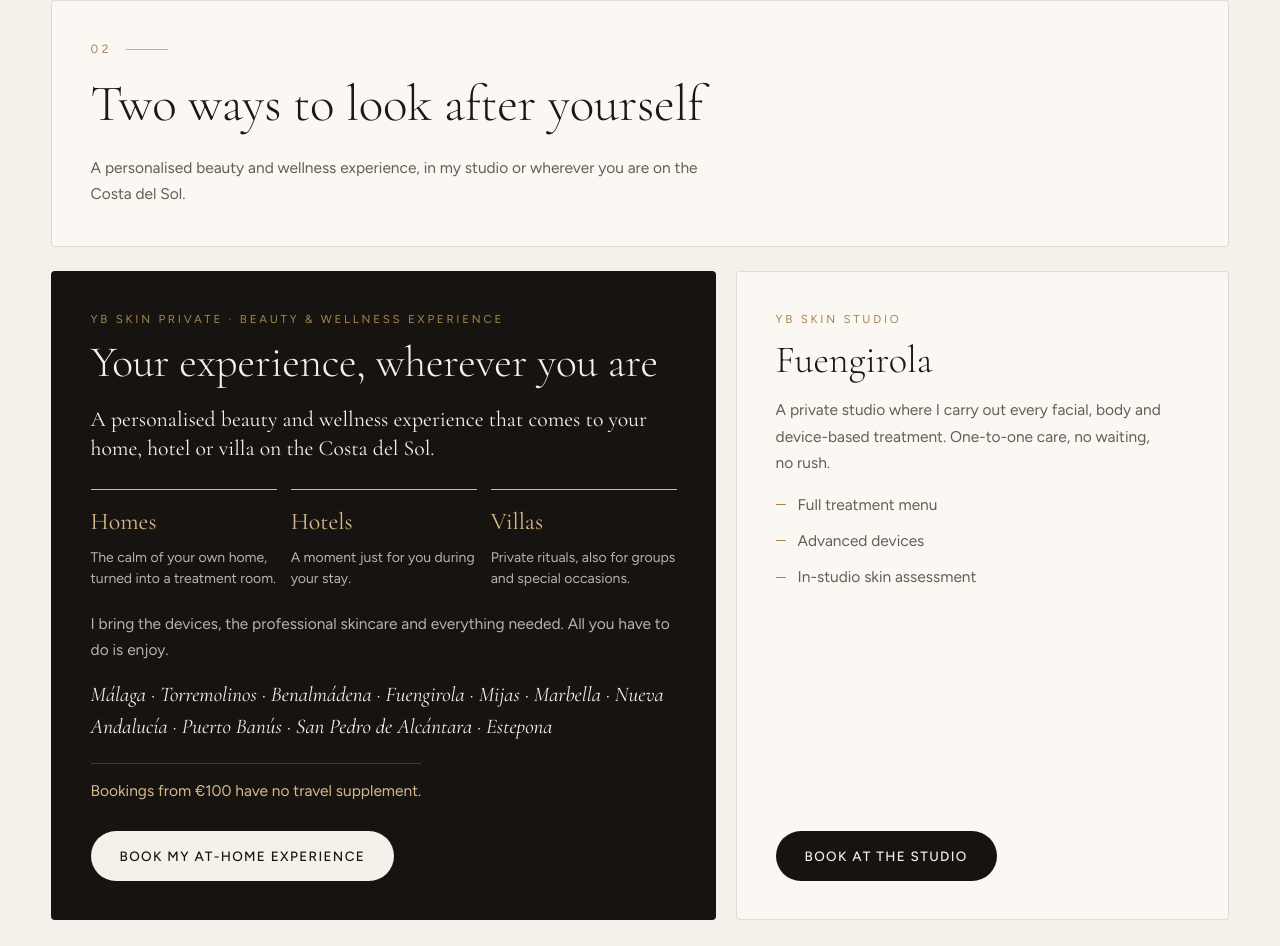
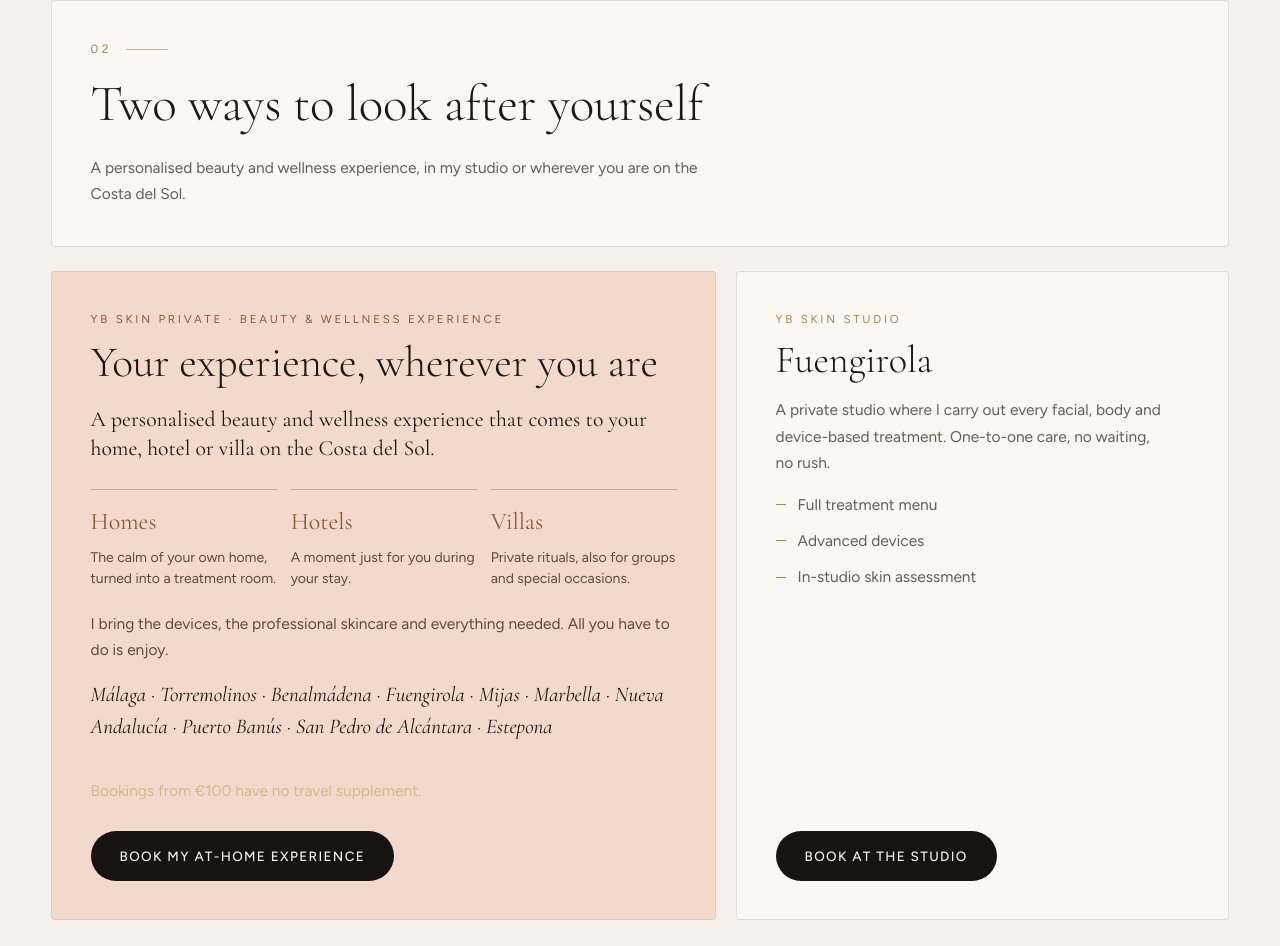
Before and after one commit to Biron-ops/yamila-burgos-skin, a plain HTML site: page index.html in a window 1280 px wide. Shown: the part 1854-2800 px from the top of the page. Drawn offline with nearby package versions, Linux system fonts and the light colour scheme.

Commit message:
Men sin fondo negro; experiencia a domicilio en salmon suave
Co-Authored-By: Claude Opus 5.5 <noreply@anthropic.com>

```diff
--- a/estilo.css
+++ b/estilo.css
@@ -503,3 +503,11 @@ body::after { content: none; }
   .menu-aberto .topo .menu-btn span { background: var(--texto); }
   .hero .botao:not(.botao--linha) { background: #d9bb86; color: var(--escuro); }
 }
+
+/* Experiencia a domicilio: salmón suave (2026-11-17) */
+.modalidade--private { background: #f3d9cc; color: var(--texto); border-color: rgb(28 24 21 / .08); }
+.modalidade--private p, .private-lugares span { color: #5e4a40; }
+.modalidade--private .private-lema, .modalidade--private .zonas { color: var(--texto) !important; }
+.modalidade--private .modalidade-tag { color: #8a5a3c; }
+.private-lugares li { border-top-color: rgb(138 90 60 / .35); }
+.private-lugares strong { color: #8a5a3c; }
--- a/index.html
+++ b/index.html
@@ -108,7 +108,7 @@
         <p data-i18n="mod.dom2">Llevo la aparatología, la cosmética profesional y todo lo necesario. Tú solo tienes que disfrutar.</p>
         <p class="zonas">Málaga · Torremolinos · Benalmádena · Fuengirola · Mijas · Marbella · Nueva Andalucía · Puerto Banús · San Pedro de Alcántara · Estepona</p>
         <p class="sello" data-i18n="mod.sello">Reservas desde 100 € sin suplemento de desplazamiento.</p>
-        <a href="#" class="botao botao--escuro" data-wa="domicilio" data-i18n="cta.domicilio">Reservar mi experiencia a domicilio</a>
+        <a href="#" class="botao" data-wa="domicilio" data-i18n="cta.domicilio">Reservar mi experiencia a domicilio</a>
       </article>
       <article class="painel modalidade revelar">
         <span class="modalidade-tag">YB Skin Studio</span>
@@ -162,7 +162,7 @@
   <!-- 05 LÁSER: oculta por ahora. Para volver a mostrarla, recuperar este bloque del historial de git (commit "Web Yamila Burgos Skin"). -->
 
   <!-- 06 MEN -->
-  <section id="hombres" class="secao secao--noite">
+  <section id="hombres" class="secao">
     <div class="secao-grade secao-grade--hombres">
       <div class="painel revelar">
         <span class="rotulo">05</span>
```
